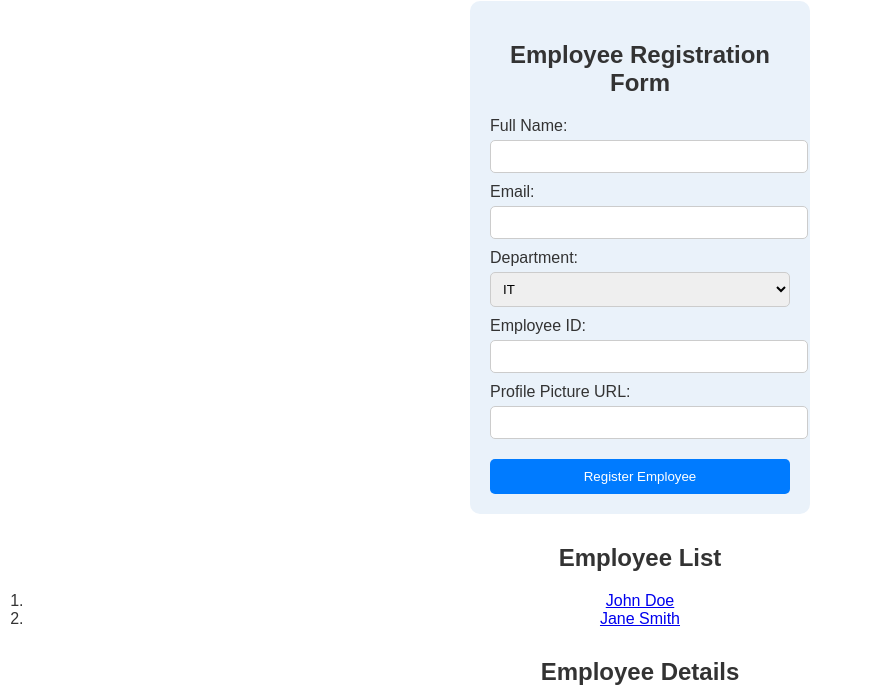
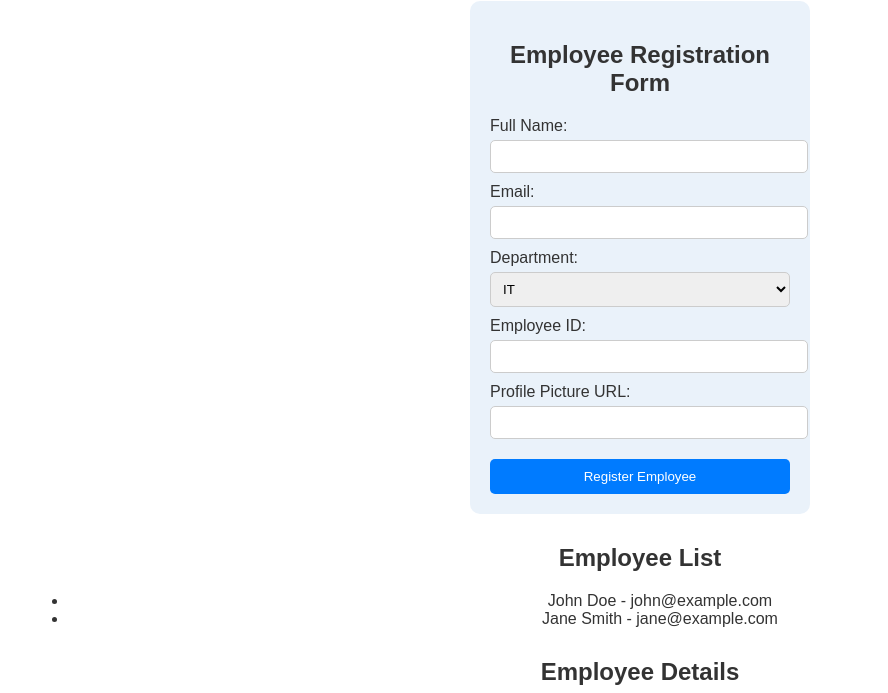
Before and after one commit to AkshayaUdugula/fsd2, a plain HTML site: page index.html in a window 1280 px wide. Shown: the part 107-800 px from the top of the page, without its empty margins (0-888 px from the left). Drawn offline with Linux system fonts and the light colour scheme.

Commit message:
some change is done

```diff
--- a/index.html
+++ b/index.html
@@ -39,10 +39,11 @@
 
     <section class="employee-list">
         <h2>Employee List</h2>
-        <ol>
-            <li><a href="mailto:john@example.com">John Doe</a></li>
-            <li><a href="mailto:jane@example.com">Jane Smith</a></li>
-        </ol>
+        <ul id="employeeList">
+            <li>John Doe - john@example.com</li>
+            <li>Jane Smith - jane@example.com</li>
+        </ul>
+
     </section>
 
     <section class="employee-details">
```
